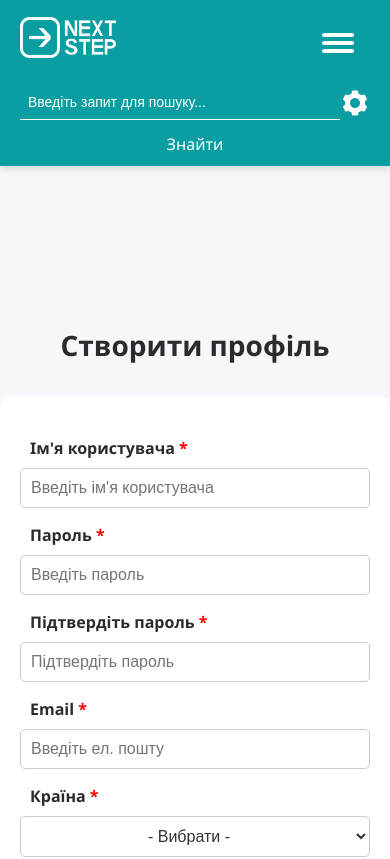
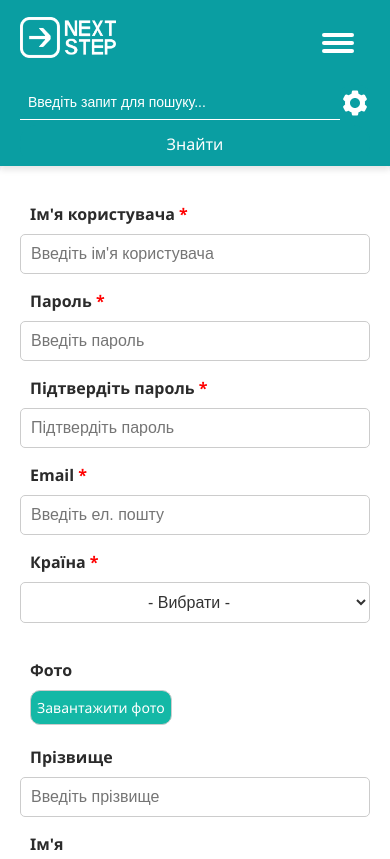
Before and after one commit to dark0m0n/NextStep, a React app in the folder frontend/: page /createprof in a window 390 px wide. Shown: the top 859 px of the page. Built offline with nearby package versions, Linux system fonts and the light colour scheme; the HTML template or start-up script is replaced by a standard one.

Commit message:
+crop image

```diff
--- a/frontend/src/assets/styles/createProfileCSS.css
+++ b/frontend/src/assets/styles/createProfileCSS.css
@@ -12,24 +12,35 @@
   /* ===============================
      Основна обгортка створення профілю
   ================================ */
-  .create-profile {
+.create-profile {
     display: flex;
     justify-content: center;
     align-items: center;
     flex-direction: column;
-  }
+    margin-top: 3%;
+}
+.crop-btn {
+    padding: 5px 15px;
+    font-size: 24px;
+}
 
-  /* ===============================
+    .crop-btn:hover {
+        background-color: #173046;
+    }
+.cropContainer {
+    width: 300px;
+}
+/* ===============================
      Контейнер форми
   ================================ */
-  .container {
+.container {
     width: 100%;
     max-width: 800px;
     padding: 30px;
     background-color: white;
     border-radius: 10px;
     box-shadow: 0 4px 6px rgba(0, 0, 0, 0.1);
-  }
+}
 
   /* ===============================
      Заголовок форми
@@ -268,7 +279,7 @@
   ================================ */
   @media (max-width: 768px) {
     .create-profile {
-        margin-top: 50%;
+        margin-top: -10%;
     }
     .info h2 {
       font-size: 28px;
```
